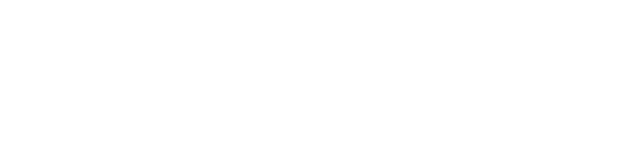
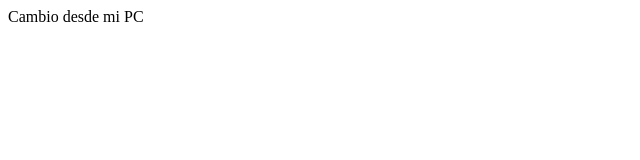
Before and after one commit to ecavero/proyecto-ddw, a plain HTML site: page index.html in a window 1280 px wide. Shown: the whole page, without its empty margins (0-640 px from the left). Drawn offline with Linux system fonts and the light colour scheme.

Commit message:
Agregando algo en el body

```diff
--- a/index.html
+++ b/index.html
@@ -5,6 +5,6 @@
         <title>TECH</title>
 </head>
 <body>
-
+       Cambio desde mi PC
 </body>
 </html>
```
